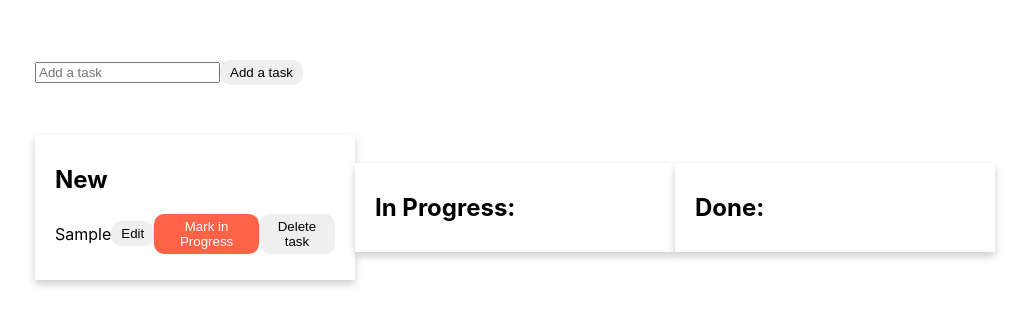
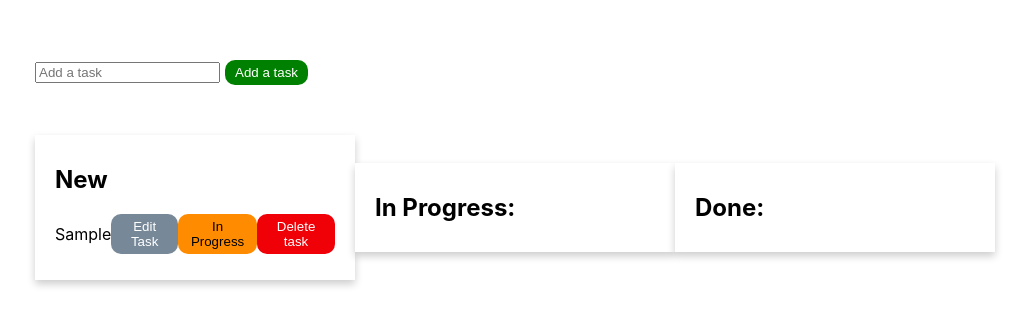
Before and after one commit to angelo5003/trello-board, a React (Create React App) app: page / in a window 1280 px wide. Both pictures are taken after typing "Sample" into the empty fields and a click on the button "Add a task". Shown: the top 326 px of the page, without its empty margins (125-1154 px from the left). Built offline with nearby package versions, Linux system fonts and the light colour scheme.

Commit message:
feat: added some styling to it.

```diff
--- a/src/App.css
+++ b/src/App.css
@@ -6,11 +6,6 @@
 .add-column {
   display: flex;
   justify-content: center\;;
-}
-
-.drag-container {
-  border-color: red;
-  border: solid;
 }
 
 .board {
@@ -51,9 +46,48 @@ button {
 
 .mark_complete {
   background: greenyellow;
+  color: #000;
 }
 
 .mark_pending {
-  background: tomato;
-  color: #ffffff;
+  background: #ff8c00;
+  color: #000;
 }
+
+.add-task {
+  background: #008000;
+  color: #fff;
+  margin-left: 5px;
+}
+
+.update-task-container {
+  display: flex;
+  align-items: center;
+}
+
+.button-container {
+  display: flex;
+  align-items: center;
+  margin-left: 12px;
+}
+
+.edit-task {
+  background: #778899;
+  color: #fff;
+}
+
+.update-task-btn {
+  margin-right: 5px;
+  background: #008000;
+  color: #fff;
+}
+
+.cancel-task-btn {
+  background: #ef0107;
+  color: #fff;
+}
+
+.delete-task {
+  background: #ef0107;
+  color: #fff;
+}
--- a/src/components/Board/TrelloBoard.jsx
+++ b/src/components/Board/TrelloBoard.jsx
@@ -1,19 +1,24 @@
-import React, { useState } from "react";
+import React, { useState, useEffect } from "react";
 import Column from "../ColumnCard/Column/Column";
 import InProgressColumn from "../ColumnCard/Column/InProgressColumn";
 import DoneColumn from "../ColumnCard/Column/DoneColumn";
 import AddTask from "../Task/AddTask/AddTask";
+// import CreateColumn from "../ColumnCard/CreateColumn/CreateColumn";
 
 import UpdateTask from "../Task/UpdateTask/UpdateTask";
 
 const TrelloBoard = () => {
   // const [newColumn, setNewColumn] = useState([]);
+  const [items, setItems] = useState(
+    JSON.parse(localStorage.getItem("newCreatedTask")) || []
+  ); // get the newly created item from localStorage
 
-  const [items, setItems] = useState([]);
+  useEffect(() => {
+    localStorage.setItem("newCreatedTask", JSON.stringify(items));
+  }, [items]); // add the newly created item to the localStorage
 
   const [newTask, setNewTask] = useState("");
   const [updateTodo, setUpdateTodo] = useState("");
-  console.log(`updateTodo title:`, updateTodo);
 
   // Change task for update task
   const handleChangeTask = (e) => {
@@ -31,6 +36,12 @@ const TrelloBoard = () => {
   // Cancel update Task
   const handleCancelTaskUpdate = () => {
     setUpdateTodo("");
+  };
+
+  // Delete task
+  const handleDeleteTask = (id) => {
+    let newTasks = items.filter((task) => task.id !== id);
+    setItems(newTasks);
   };
 
   // Update tasks based on their status, (new, progress, completed)
@@ -72,10 +83,19 @@ const TrelloBoard = () => {
           updateStatus={updateStatus}
           updateTodo={updateTodo}
           setUpdateTodo={setUpdateTodo}
+          handleDeleteTask={handleDeleteTask}
         />
 
-        <InProgressColumn items={items} updateStatus={updateStatus} />
-        <DoneColumn items={items} updateStatus={updateStatus} />
+        <InProgressColumn
+          items={items}
+          updateStatus={updateStatus}
+          handleDeleteTask={handleDeleteTask}
+        />
+        <DoneColumn
+          items={items}
+          updateStatus={updateStatus}
+          handleDeleteTask={handleDeleteTask}
+        />
       </div>
     </div>
   );
--- a/src/components/ColumnCard/Column/Column.jsx
+++ b/src/components/ColumnCard/Column/Column.jsx
@@ -1,12 +1,12 @@
 import React from "react";
 
-const Column = ({ items, setItems, updateStatus, setUpdateTodo }) => {
-  // Delete task
-  const handleDeleteTask = (id) => {
-    let newTasks = items.filter((task) => task.id !== id);
-    setItems(newTasks);
-  };
-
+const Column = ({
+  items,
+  setItems,
+  updateStatus,
+  setUpdateTodo,
+  handleDeleteTask,
+}) => {
   return (
     <div className="column">
       <h2>New</h2>
@@ -16,16 +16,24 @@ const Column = ({ items, setItems, updateStatus, setUpdateTodo }) => {
             return (
               <p className="item" key={item.id}>
                 {item.title}
-                <button onClick={() => setUpdateTodo(item)}>Edit</button>
+                <button
+                  className="edit-task"
+                  onClick={() => setUpdateTodo(item)}
+                >
+                  Edit Task
+                </button>
 
                 <button
                   className="mark_pending"
                   key={item.id}
                   onClick={() => updateStatus(item.id, "pending")}
                 >
-                  Mark in Progress
+                  In Progress
                 </button>
-                <button onClick={() => handleDeleteTask(item.id)}>
+                <button
+                  className="delete-task"
+                  onClick={() => handleDeleteTask(item.id)}
+                >
                   Delete task
                 </button>
               </p>
--- a/src/components/ColumnCard/Column/DoneColumn.jsx
+++ b/src/components/ColumnCard/Column/DoneColumn.jsx
@@ -1,6 +1,6 @@
 import React from "react";
 
-const DoneColumn = ({ items, updateStatus }) => {
+const DoneColumn = ({ items, updateStatus, handleDeleteTask }) => {
   return (
     <div className="column">
       <h2>Done:</h2>
@@ -10,12 +10,19 @@ const DoneColumn = ({ items, updateStatus }) => {
             return (
               <p className="item" key={item.id}>
                 {item.title}{" "}
-                <button
+                {/* <button
                   className="mark_pending"
                   key={item.id}
                   onClick={() => updateStatus(item.id, "pending")}
                 >
                   Mark as Progress
+                </button> */}
+                <button
+                  className="delete-task"
+                  key={item.id}
+                  onClick={() => handleDeleteTask(item.id)}
+                >
+                  Delete Task
                 </button>
               </p>
             );
--- a/src/components/ColumnCard/Column/InProgressColumn.jsx
+++ b/src/components/ColumnCard/Column/InProgressColumn.jsx
@@ -1,6 +1,6 @@
 import React from "react";
 
-const InProgressColumn = ({ items, updateStatus }) => {
+const InProgressColumn = ({ items, updateStatus, handleDeleteTask }) => {
   return (
     <div className="column">
       <h2>In Progress:</h2>
@@ -15,7 +15,14 @@ const InProgressColumn = ({ items, updateStatus }) => {
                   key={item.id}
                   onClick={() => updateStatus(item.id, "completed")}
                 >
-                  Mark Complete
+                  Complete
+                </button>
+                <button
+                  className="delete-task"
+                  key={item.id}
+                  onClick={() => handleDeleteTask(item.id)}
+                >
+                  Delete Task
                 </button>
               </p>
             );
--- a/src/components/Task/AddTask/AddTask.jsx
+++ b/src/components/Task/AddTask/AddTask.jsx
@@ -25,7 +25,7 @@ const AddTask = ({ newTask, setNewTask, items, setItems }) => {
           onChange={(e) => setNewTask(e.target.value)}
           placeholder="Add a task"
         />
-        <button type="submit" onClick={handleAddTask}>
+        <button className="add-task" type="submit" onClick={handleAddTask}>
           Add a task
         </button>
       </form>
--- a/src/components/Task/UpdateTask/UpdateTask.jsx
+++ b/src/components/Task/UpdateTask/UpdateTask.jsx
@@ -7,7 +7,7 @@ const UpdateTask = ({
   handleCancelTaskUpdate,
 }) => {
   return (
-    <div>
+    <div className="update-task-container">
       <div>
         <input
           type="text"
@@ -15,9 +15,13 @@ const UpdateTask = ({
           onChange={(e) => handleChangeTask(e)}
         />
       </div>
-      <div>
-        <button onClick={handleUpdateTask}>Update</button>
-        <button onClick={handleCancelTaskUpdate}>Cancel</button>
+      <div className="button-container">
+        <button className="update-task-btn" onClick={handleUpdateTask}>
+          Update
+        </button>
+        <button className="cancel-task-btn" onClick={handleCancelTaskUpdate}>
+          Cancel
+        </button>
       </div>
     </div>
   );
```
